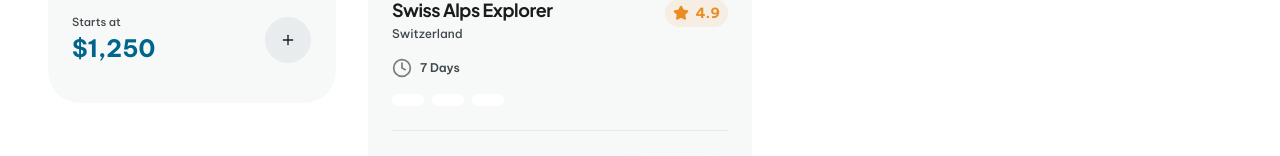
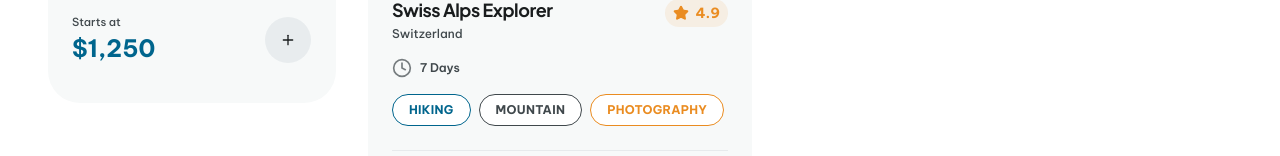
Before and after one commit to Sourav1018/TM-FE, a Next.js app: page /components in a window 1280 px wide. Shown: the part 494-650 px from the top of the page. Built offline with nearby package versions, Linux system fonts and the light colour scheme.

Commit message:
refactor: modularize tag styles and migrate Badge component to use class-variance-authority variants

```diff
--- a/components/custom/package-card.tsx
+++ b/components/custom/package-card.tsx
@@ -5,6 +5,7 @@ import Image from "next/image"
 import { Heart, Star, Clock, Plus } from "lucide-react"
 
 import { cn } from "@/lib/utils"
+import { getTagStyles } from "@/utils"
 import { Card } from "@/components/ui/card"
 import { Button } from "@/components/ui/button"
 import { Badge } from "@/components/ui/badge"
@@ -58,15 +59,6 @@ function FavoriteButton({
       />
     </button>
   )
-}
-
-const getTagStyles = (tag: string) => {
-  const normalized = tag.toUpperCase()
-  if (normalized.includes("HIKING")) return "border-primary text-primary bg-white font-bold"
-  if (normalized.includes("MOUNTAIN")) return "border-muted-foreground text-muted-foreground bg-white font-bold"
-  if (normalized.includes("PHOTOGRAPHY") || normalized.includes("LUXURY")) return "border-tertiary text-tertiary bg-white font-bold"
-  if (normalized.includes("ADVENTURE") || normalized.includes("WILDLIFE")) return "border-primary-container text-primary-container bg-white font-bold"
-  return "border-border text-muted-foreground bg-white font-bold"
 }
 
 export function PackageCard({
--- a/components/ui/badge.tsx
+++ b/components/ui/badge.tsx
@@ -1,30 +1,42 @@
-"use client"
+import * as React from "react"
+import { cva, type VariantProps } from "class-variance-authority"
 
 import { cn } from "@/lib/utils"
 
-type BadgeProps = {
-  status: "confirmed" | "pending" | "cancelled"
-  className?: string
-}
+const badgeVariants = cva(
+  "inline-flex items-center rounded-full border px-3 py-1 text-xs font-bold transition-colors focus:outline-none focus:ring-2 focus:ring-ring focus:ring-offset-2 uppercase tracking-wide",
+  {
+    variants: {
+      variant: {
+        default:
+          "border-transparent bg-primary text-primary-foreground hover:bg-primary/80",
+        secondary:
+          "border-transparent bg-secondary text-secondary-foreground hover:bg-secondary/80",
+        destructive:
+          "border-transparent bg-destructive text-destructive-foreground hover:bg-destructive/80",
+        outline: "text-foreground",
+        // Tonal variants for the Sunlit Path aesthetic
+        tonal: "border-transparent bg-surface-container-high text-on-surface-variant hover:bg-surface-container-highest",
+        // Specialized status variants for Bookings
+        confirmed: "border-transparent bg-emerald-100 text-emerald-700 hover:bg-emerald-200",
+        pending: "border-transparent bg-yellow-100 text-yellow-700 hover:bg-yellow-200",
+        cancelled: "border-transparent bg-red-100 text-red-700 hover:bg-red-200",
+      },
+    },
+    defaultVariants: {
+      variant: "default",
+    },
+  }
+)
 
-function Badge({ status, className }: BadgeProps) {
-  const styles = {
-    confirmed: "bg-green-100 text-green-700",
-    pending: "bg-yellow-100 text-yellow-700",
-    cancelled: "bg-red-100 text-red-700",
-  }
+export interface BadgeProps
+  extends React.HTMLAttributes<HTMLDivElement>,
+    VariantProps<typeof badgeVariants> {}
 
+function Badge({ className, variant, ...props }: BadgeProps) {
   return (
-    <span
-      className={cn(
-        "px-2 py-1 rounded-md text-xs font-medium capitalize",
-        styles[status],
-        className
-      )}
-    >
-      {status}
-    </span>
+    <div className={cn(badgeVariants({ variant }), className)} {...props} />
   )
 }
 
-export { Badge }
+export { Badge, badgeVariants }
--- a/utils/index.ts
+++ b/utils/index.ts
@@ -1,2 +1,3 @@
 export * from "./otp"
 export * from "./formatters"
+export * from "./package-styles"
--- /dev/null
+++ b/utils/package-styles.ts
@@ -0,0 +1,8 @@
+export const getTagStyles = (tag: string) => {
+  const normalized = tag.toUpperCase()
+  if (normalized.includes("HIKING")) return "border-primary text-primary bg-white font-bold"
+  if (normalized.includes("MOUNTAIN")) return "border-muted-foreground text-muted-foreground bg-white font-bold"
+  if (normalized.includes("PHOTOGRAPHY") || normalized.includes("LUXURY")) return "border-tertiary text-tertiary bg-white font-bold"
+  if (normalized.includes("ADVENTURE") || normalized.includes("WILDLIFE")) return "border-primary-container text-primary-container bg-white font-bold"
+  return "border-border text-muted-foreground bg-white font-bold"
+}
```
